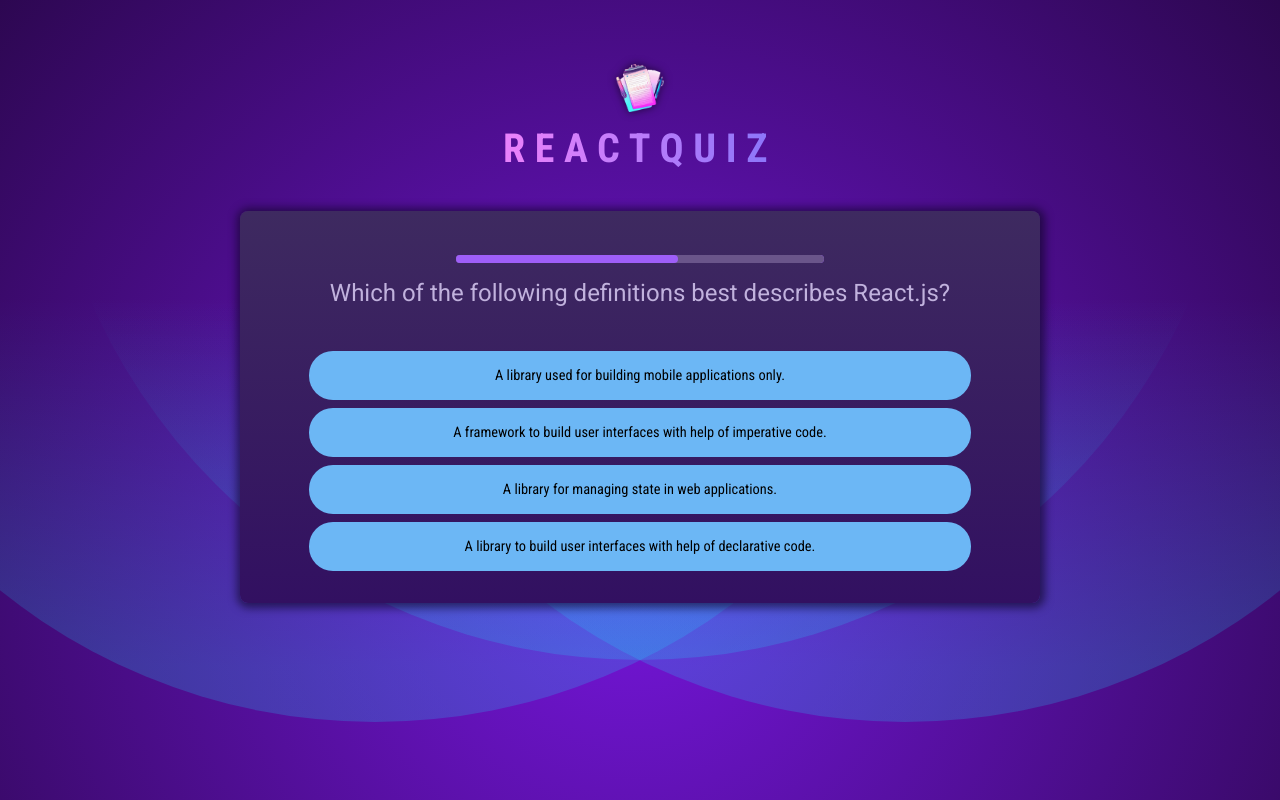
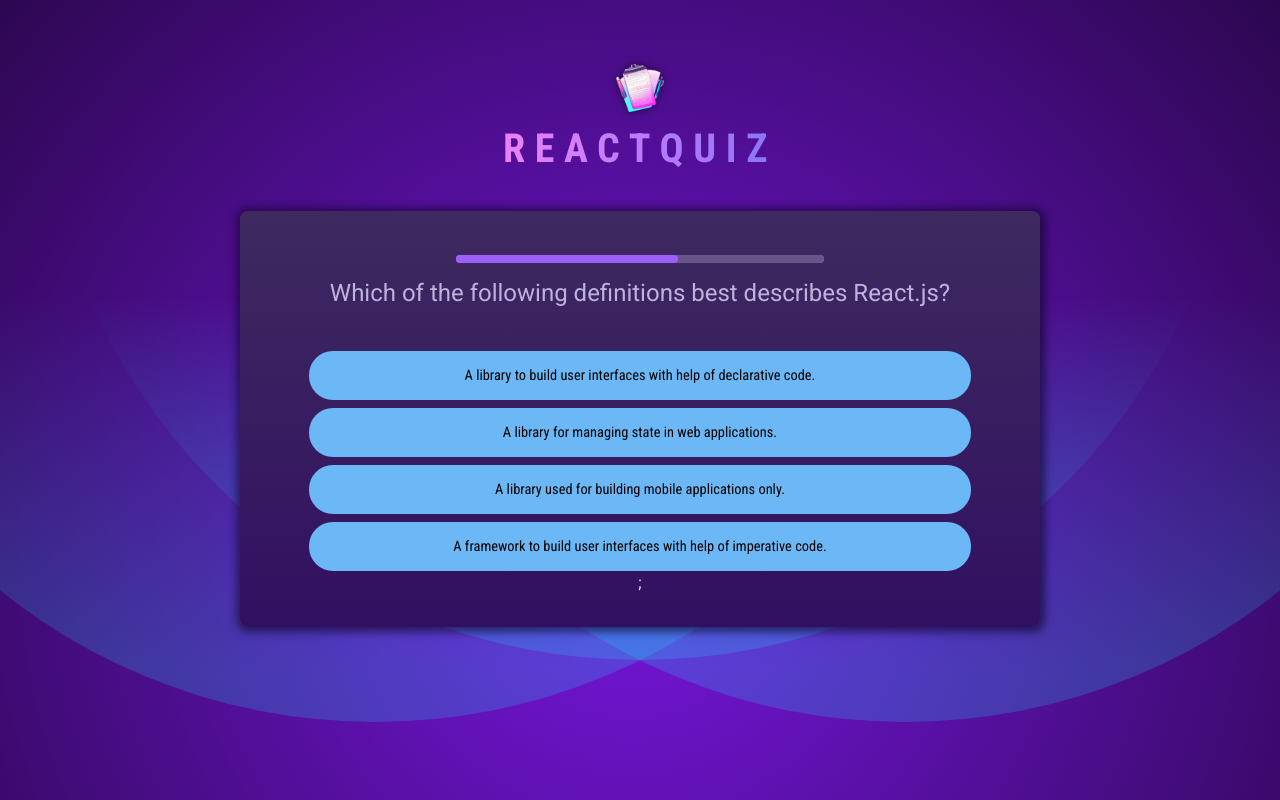
Before and after one commit to Knull-bot/React-Quiz, a React (Vite) app: page / in a window 1280 px wide. Built offline with nearby package versions, Linux system fonts and the light colour scheme.

Commit message:
Bug fixed with creating new Component, that combines two Separate components from Quiz.jsx.

```diff
--- /dev/null
+++ b/src/components/Answers.jsx
@@ -0,0 +1,52 @@
+import { useRef } from "react";
+import QUESTIONS from "../questions.js";
+
+export default function Answers({
+  answers,
+  selectedAnswer,
+  answerState,
+  onSelect,
+}) {
+  // Added useRef to work with a shuffledAnsweres just to avoid every-cycle-shuffle-process
+  const shuffledAnswers = useRef();
+  //Shuffle our Array of Answers
+  if (!shuffledAnswers.current) {
+    shuffledAnswers.current = [...answers];
+    shuffledAnswers.current.sort(() => Math.random() - 0.5);
+  }
+  return (
+    <>
+      {/* Printing out our answers from Array with a map() function */}
+      <ul id="answers">
+        {shuffledAnswers.current.map((answer) => {
+          {
+            /* Changing CSS of the selected Answer if it was selected */
+          }
+          const isSelected = selectedAnswer === answer;
+
+          let cssClass = "";
+
+          if (answerState === "answered" && isSelected) {
+            cssClass = " selected";
+          }
+
+          if (
+            (answerState === "correct" || answerState === "wrong") &&
+            isSelected
+          ) {
+            cssClass = answerState;
+          }
+
+          return (
+            <li className="answer" key={answer}>
+              <button className={cssClass} onClick={() => onSelect(answer)}>
+                {answer}
+              </button>
+            </li>
+          );
+        })}
+      </ul>
+      ;
+    </>
+  );
+}
--- /dev/null
+++ b/src/components/Question.jsx
@@ -0,0 +1,30 @@
+// Combining two components from Quiz in this one to make it possible,
+// using one KEY prop in Quiz component to rerender Questions correctly
+
+import Timer from "./Timer.jsx";
+import Answers from "./Answers.jsx";
+
+const TIMER = 15000;
+
+export default function Question({
+  onSkip,
+  questionText,
+  answers,
+  answerState,
+  selectedAnswer,
+  onSelectAnswer,
+}) {
+  return (
+    <div id="question">
+      <Timer time={TIMER} onTimeOut={onSkip} />
+      {/* Printing out our Question */}
+      <h2>{questionText}</h2>
+      <Answers
+        answers={answers}
+        selectedAnswer={selectedAnswer}
+        answerState={answerState}
+        onSelect={onSelectAnswer}
+      />
+    </div>
+  );
+}
--- a/src/components/Quiz.jsx
+++ b/src/components/Quiz.jsx
@@ -1,9 +1,7 @@
 import { useState, useCallback } from "react";
 import QUESTIONS from "../questions.js";
 import QuizCompleteImg from "../assets/quiz-complete.png";
-import Timer from "./Timer.jsx";
-
-const TIMER = 15000;
+import Question from "./Question.jsx";
 
 export default function Quiz() {
   const [userAnswer, setUserAnswer] = useState([]);
@@ -56,58 +54,21 @@
     );
   }
 
-  //Shuffle our Array of Answers
-  const shuffledAnswers = [...QUESTIONS[activeQuestionIndex].answers];
-  shuffledAnswers.sort(() => Math.random() - 0.5);
-
   //Debugging check
   // console.log(shuffledAnswers);
 
   return (
     <div id="quiz">
-      <div id="question">
-        {/*Creating key-prop, to re-render our Timer with a next question. */}
-        <Timer
-          time={TIMER}
-          onTimeOut={handleSkipAnswer}
-          key={activeQuestionIndex}
-        />
-        {/* Printing out our Question */}
-        <h2>{QUESTIONS[activeQuestionIndex].text}</h2>
-      </div>
-      {/* Printing out our answers from Array with a map() function */}
-      <ul id="answers">
-        {shuffledAnswers.map((answer) => {
-          {
-            /* Changing CSS of the selected Answer if it was selected */
-          }
-          const isSelected = userAnswer[userAnswer.length - 1] === answer;
-
-          let cssClass = "";
-
-          if (answerState === "answered" && isSelected) {
-            cssClass = " selected";
-          }
-
-          if (
-            (answerState === "correct" || answerState === "wrong") &&
-            isSelected
-          ) {
-            cssClass = answerState;
-          }
-
-          return (
-            <li className="answer" key={answer}>
-              <button
-                className={cssClass}
-                onClick={() => handleSelectAnswer(answer)}
-              >
-                {answer}
-              </button>
-            </li>
-          );
-        })}
-      </ul>
+      {/*Creating key-prop, to re-render our Question-component with a next question. */}
+      <Question
+        key={activeQuestionIndex}
+        onSkip={handleSkipAnswer}
+        questionText={QUESTIONS[activeQuestionIndex].text}
+        answers={QUESTIONS[activeQuestionIndex].answers}
+        answerState={answerState}
+        selectedAnswer={userAnswer[userAnswer.length - 1]}
+        onSelectAnswer={handleSelectAnswer}
+      />
     </div>
   );
 }
```
